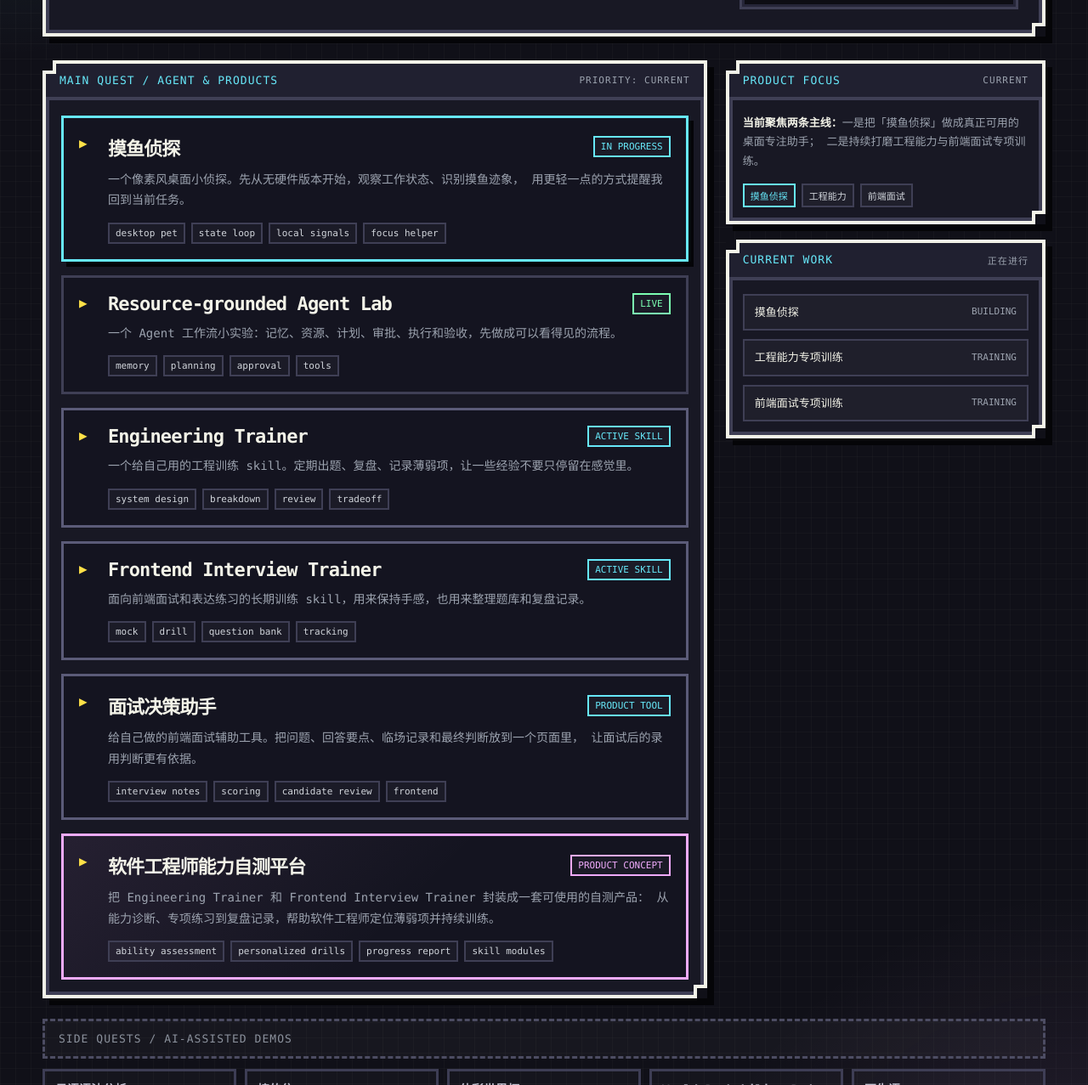
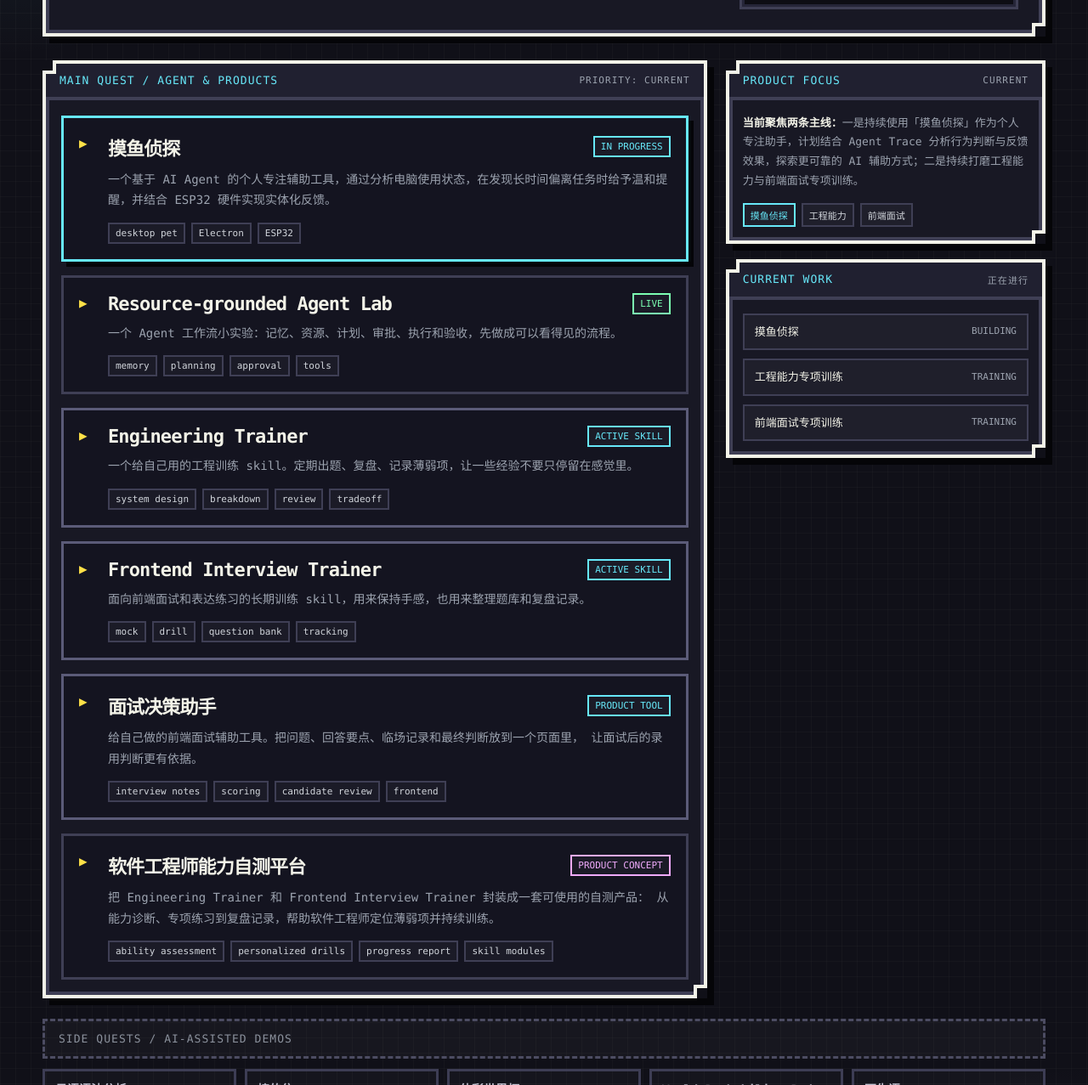
Before and after one commit to mayloveless/wanglingfei.github.com, a Jekyll site: the page index.html, which Jekyll copies as it is, in a window 1280 px wide and 1400 px high, scrolled down 258 px, cut to the strip 123-1400 px from the top of the window. Shown: the whole strip at 85% size. Built offline with Jekyll 4.4.1, drawn with Linux system fonts in a browser that asks for light colours; some of the changed text lies outside the part shown.

Commit message:
update index.html

```diff
--- a/index.html
+++ b/index.html
@@ -560,14 +560,12 @@
               <span class="badge active">IN PROGRESS</span>
             </div>
             <p>
-              一个像素风桌面小侦探。先从无硬件版本开始，观察工作状态、识别摸鱼迹象，
-              用更轻一点的方式提醒我回到当前任务。
+             一个基于 AI Agent 的个人专注辅助工具，通过分析电脑使用状态，在发现长时间偏离任务时给予温和提醒，并结合 ESP32 硬件实现实体化反馈。
             </p>
             <div class="badges">
               <span class="badge">desktop pet</span>
-              <span class="badge">state loop</span>
-              <span class="badge">local signals</span>
-              <span class="badge">focus helper</span>
+              <span class="badge">Electron</span>
+              <span class="badge">ESP32</span>
             </div>
           </article>
 
@@ -646,7 +644,7 @@
             </div>
           </a>
 
-          <article class="quest product">
+          <article class="quest ">
             <div class="quest-head">
               <h3>软件工程师能力自测平台</h3>
               <span class="badge soft">PRODUCT CONCEPT</span>
@@ -673,8 +671,7 @@
           </div>
           <div class="mini-body">
             <p class="product-summary">
-              <strong>当前聚焦两条主线：</strong>一是把「摸鱼侦探」做成真正可用的桌面专注助手；
-              二是持续打磨工程能力与前端面试专项训练。
+            <strong>当前聚焦两条主线：</strong>一是持续使用「摸鱼侦探」作为个人专注助手，计划结合 Agent Trace 分析行为判断与反馈效果，探索更可靠的 AI 辅助方式；二是持续打磨工程能力与前端面试专项训练。
             </p>
             <div class="badges">
               <span class="badge active">摸鱼侦探</span>
@@ -740,6 +737,13 @@
           <span>面向表达训练与高压对话场景的 AI 练习产品。</span>
           <div class="open">done</div>
         </a>
+        <a class="side-quest" href="https://loomq-2026.onrender.com/" target="_blank" rel="noreferrer">
+          <strong>LoomQ 2026</strong>
+          <div class="project-rank"></div>
+          <span>比赛作品，一个面向多量子平台的 AI Agent 工具，将 OpenQASM 转换为统一 IR，支持 SpinQ、OriginQ、Braket 运行，并提供自然语言生成、量子程序修复、编译与交互式学习体验。</span>
+          <div class="open">done</div>
+        </a>
+        <p>
       </div>
     </section>
 
```
